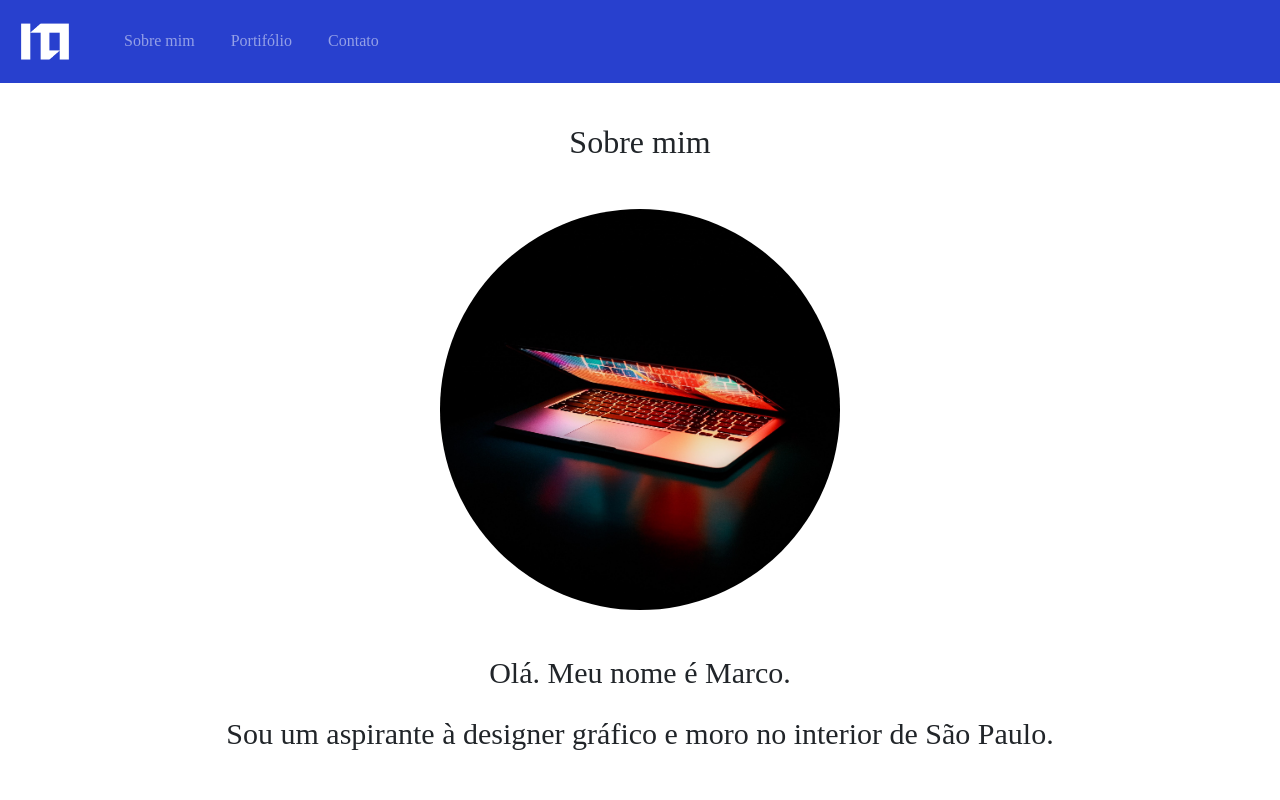
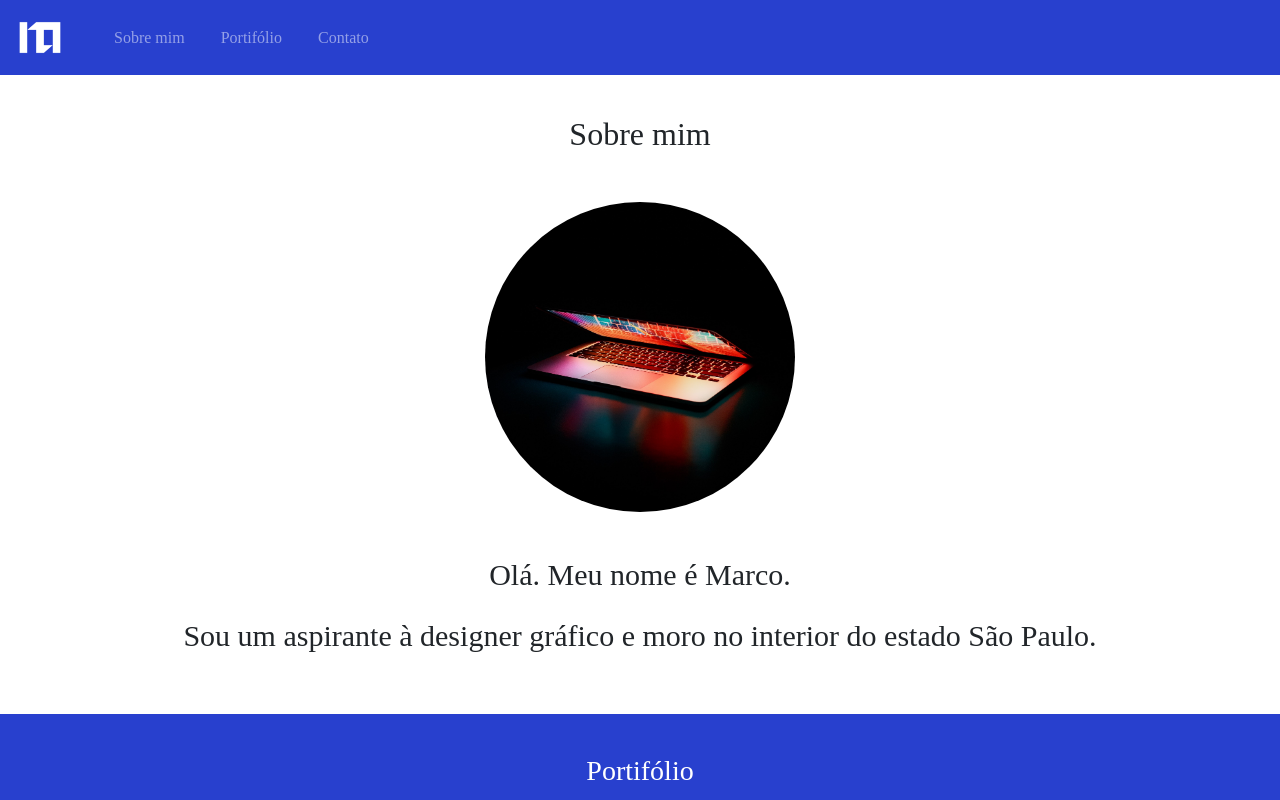
Before and after one commit to marcosticks/Aula_Bootstrap, a plain HTML site: page index.html in a window 1280 px wide. Shown: the top 800 px of the page. Drawn offline with Linux system fonts and the light colour scheme.

Commit message:
Primeiro Commit

```diff
--- a/index.html
+++ b/index.html
@@ -17,7 +17,7 @@
     <body>
 
         <nav class="navbar navbar-expand-lg navbar-dark margem-nav">
-            <a class="navbar-brand"><img src="img/Logo.png" width="70"></a>
+            <a class="navbar-brand"><img src="img/Logo.png" width="60"></a>
             <div class="collapse navbar-collapse">
                 <ul class="navbar-nav">
                     <li class="nav-item">
@@ -36,9 +36,9 @@
         <section id="sobre-mim">
             <div class="container-fluid sobre-mim text-center margin">
                 <h2>Sobre mim</h2>
-                <img src="img/Sobre-mim.jpg" class="rounded-circle margin" width="400">
+                <img src="img/Sobre-mim.jpg" class="rounded-circle margin" width="310">
                 <p class="sobre-mim-texto-tamanho">Olá. Meu nome é Marco.<p/>
-                <p class="sobre-mim-texto-tamanho">Sou um aspirante à designer gráfico e moro no interior de São Paulo.<p/>
+                <p class="sobre-mim-texto-tamanho">Sou um aspirante à designer gráfico e moro no interior do estado São Paulo.<p/>
             </div>
         </section>
 
```
